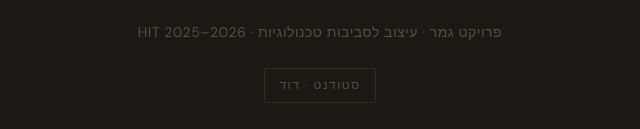
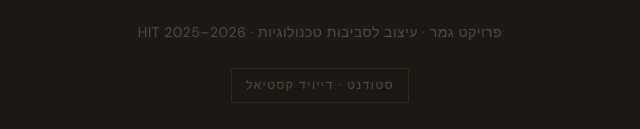
Before and after one commit to dcastiel007/tico, a plain HTML site: page index.html in a window 1280 px wide. Shown: the part 4316-4445 px from the top of the page, 320-960 px from the left. Drawn offline with nearby package versions, Linux system fonts and the light colour scheme.

Commit message:
Update footer badge text for student name

```diff
--- a/index.html
+++ b/index.html
@@ -721,7 +721,7 @@ html[lang="he"] .timeline-date { text-align:right; }
   <div class="footer-inner">
     <div class="footer-logo">t.Co</div>
     <div class="footer-text" data-he="פרויקט גמר · עיצוב לסביבות טכנולוגיות · HIT 2025–2026" data-en="Master's Thesis · Design for Technological Environments · HIT 2025–2026">פרויקט גמר · עיצוב לסביבות טכנולוגיות · HIT 2025–2026</div>
-    <div class="footer-badge" data-he="סטודנט · דוד" data-en="Student · David">סטודנט · דוד</div>
+    <div class="footer-badge" data-he="סטודנט · דייויד קסטיאל" data-en="Student · David Castiel">סטודנט · דייויד קסטיאל</div>
   </div>
 </footer>
 
```
